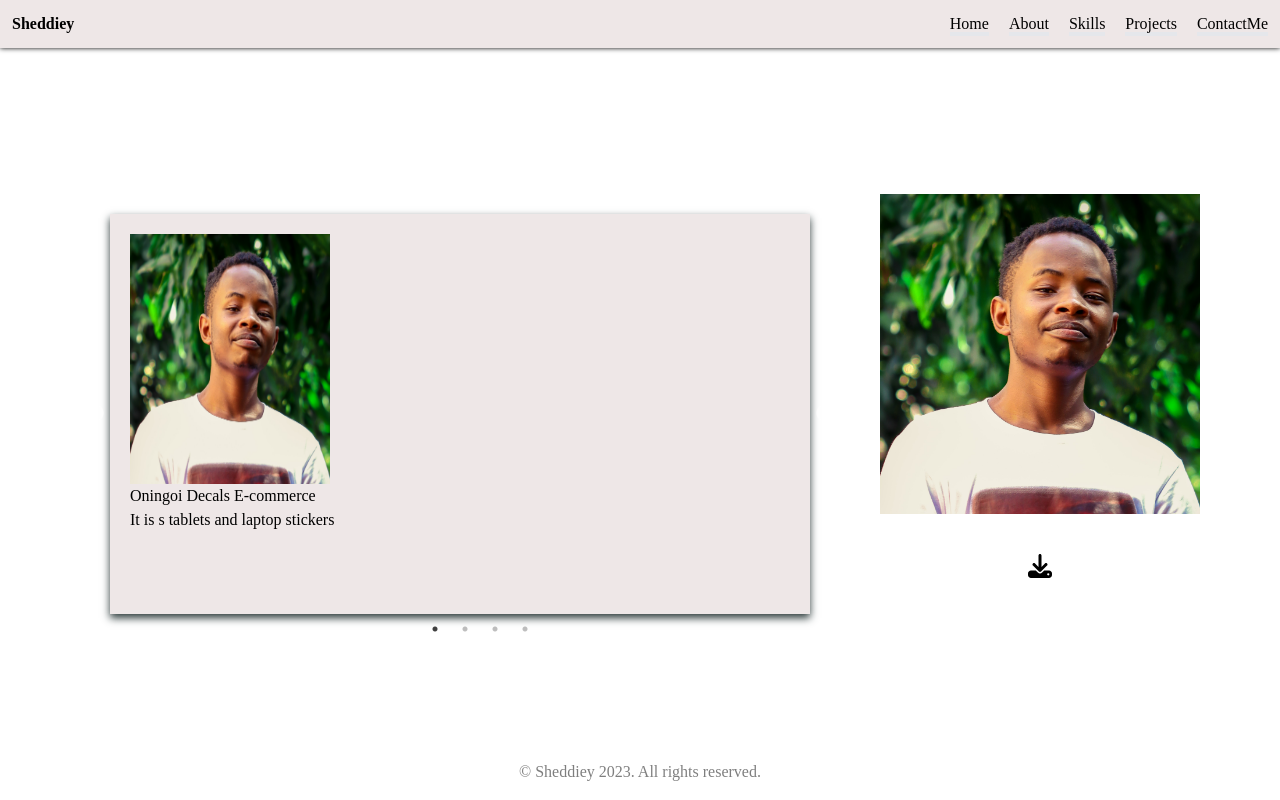
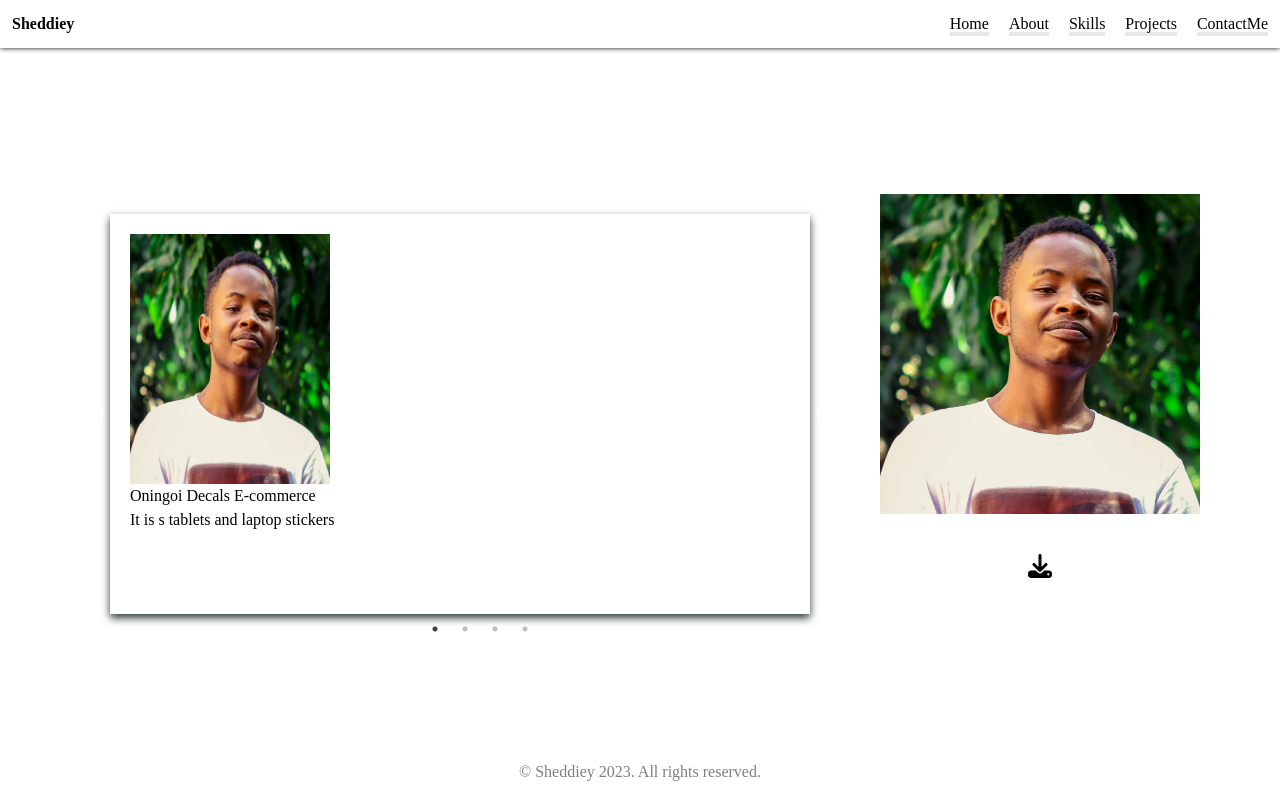
Before and after one commit to Sheddiey/Portfolio, a React (Create React App) app: page /projects in a window 1280 px wide. Built offline with nearby package versions, Linux system fonts and the light colour scheme.

Commit message:
added some styles

```diff
--- a/src/index.css
+++ b/src/index.css
@@ -7,7 +7,7 @@
   font-family: 'Roboto Slab', serif;
 }
 .regal-blue {
-  background-color: hsl(0, 16%, 92%);
+  /* background-color: hsl(0, 16%, 92%); */
 }
 .box-shadow {
   box-shadow: 0 0 5px 0 black;
@@ -17,7 +17,7 @@
   box-shadow: 0 4px 8px 0 hsl(180, 14%, 20%);
   margin-inline: 30px;
   padding: 20px;
-  background-color: hsl(0, 16%, 92%);
+  /* background-color: hsl(0, 16%, 92%); */
 }
 @media (min-width: 768px) {
   .card{
```
